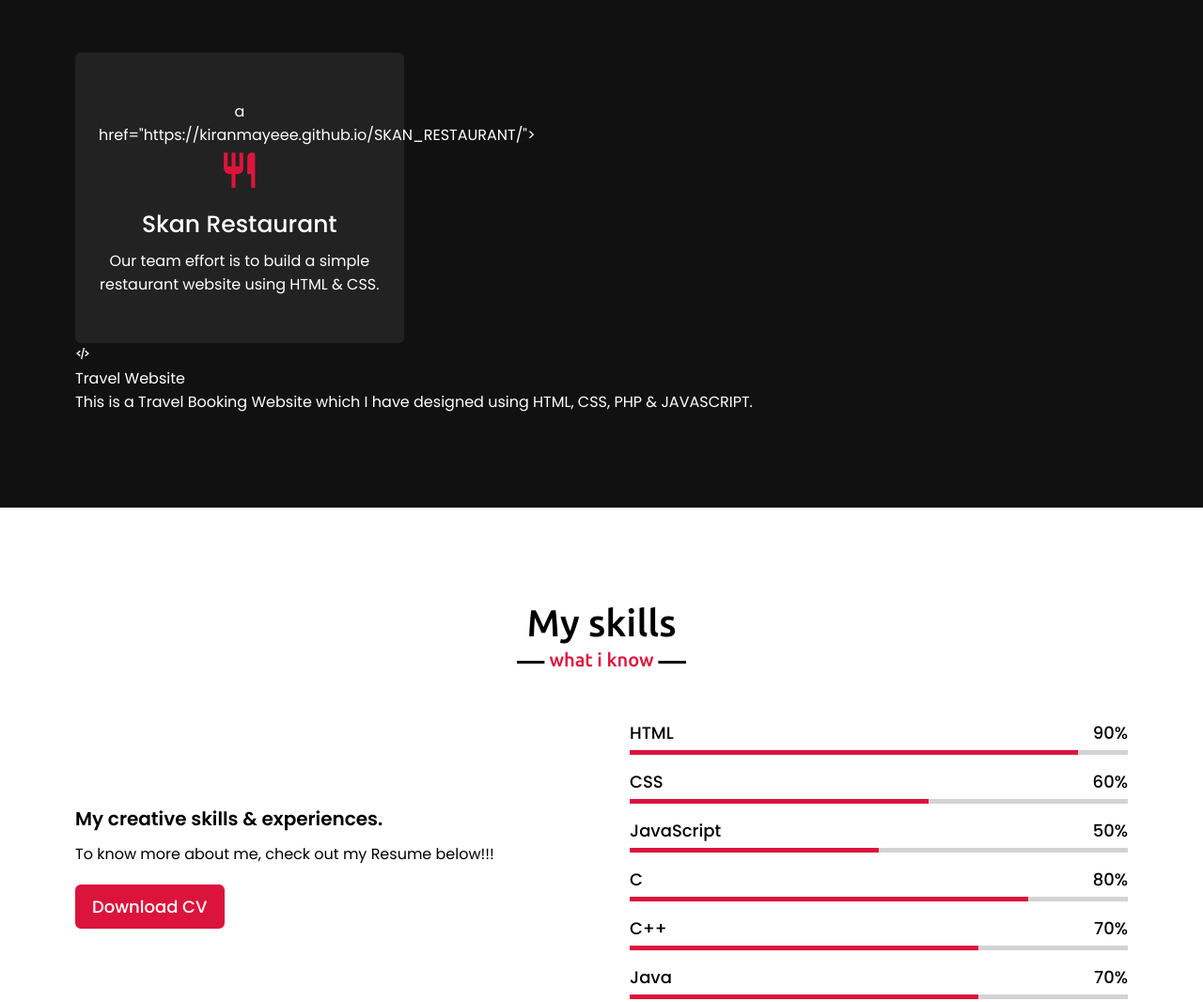
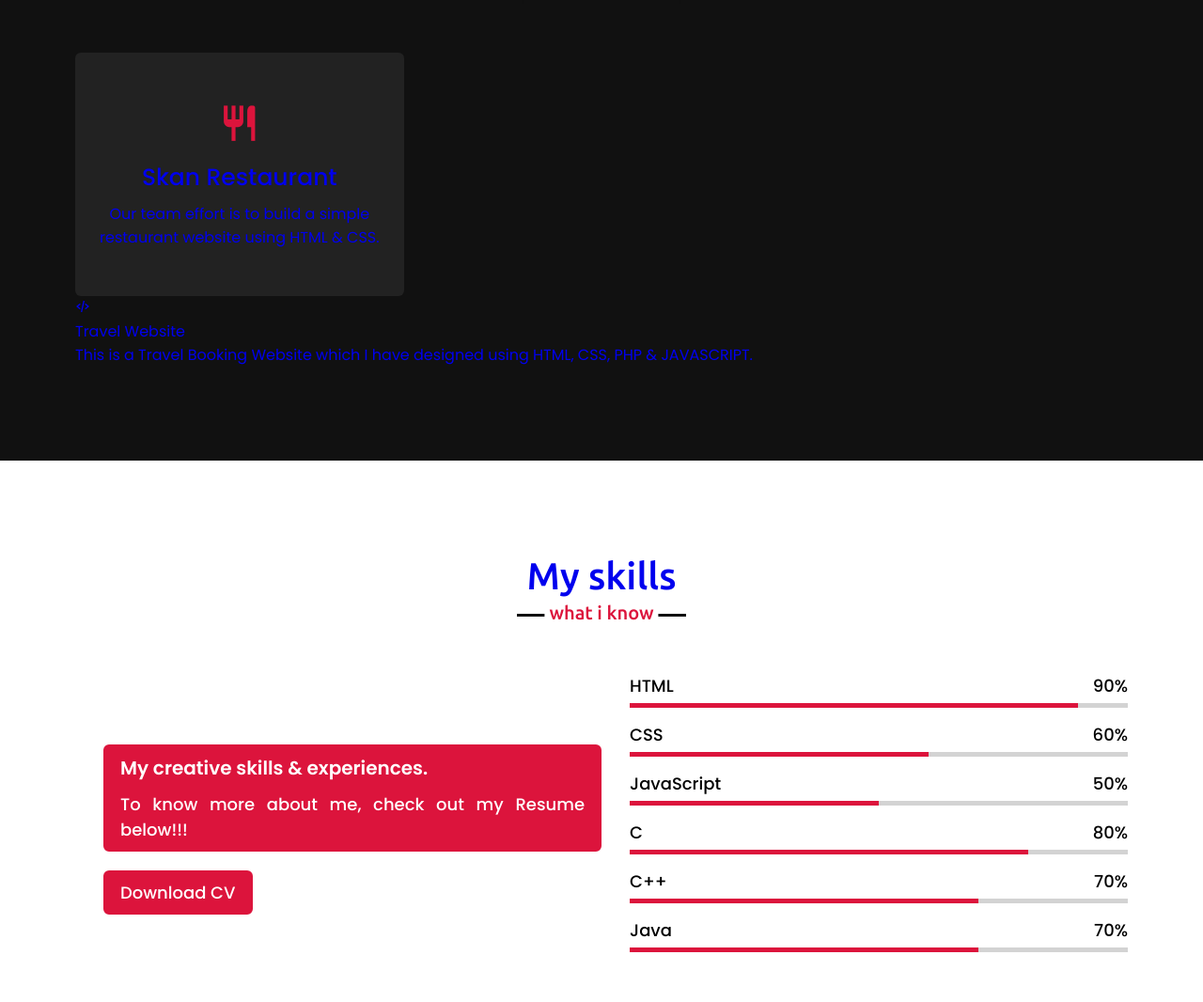
Before and after one commit to shirishapedapudi/Codsoft-1, a plain HTML site: page index.html in a window 1280 px wide. Shown: the part 1853-2919 px from the top of the page at 94% size. Drawn offline with nearby package versions, Linux system fonts and the light colour scheme; a script that the page names is missing.

Commit message:
Update index.html

```diff
--- a/index.html
+++ b/index.html
@@ -72,7 +72,7 @@
             <h2 class="title">My Projects</h2>
             <div class="serv-content">
                 <div class="card">
-                    <div class="box"> a href="https://kiranmayeee.github.io/SKAN_RESTAURANT/"></div>
+                    <div class="box"> <a href="https://kiranmayeee.github.io/SKAN_RESTAURANT/"></div>
                         <i class='bx bx-restaurant' ></i>
                         <div class="text">Skan Restaurant</div>
                         <p>Our team effort is to build a simple restaurant website using HTML & CSS.</p>
```
